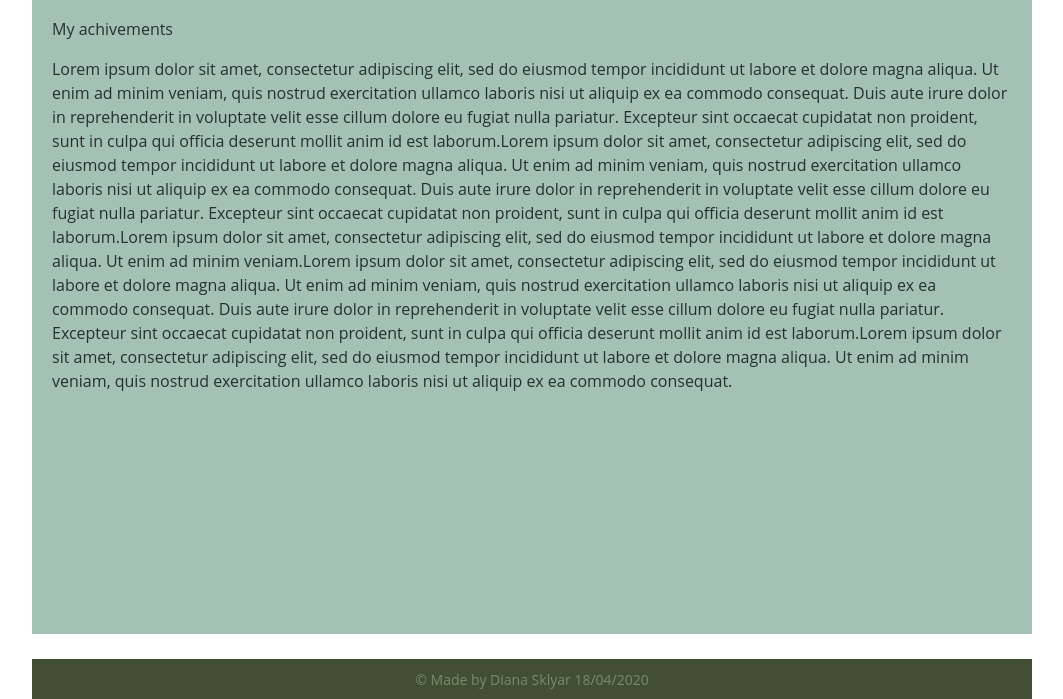
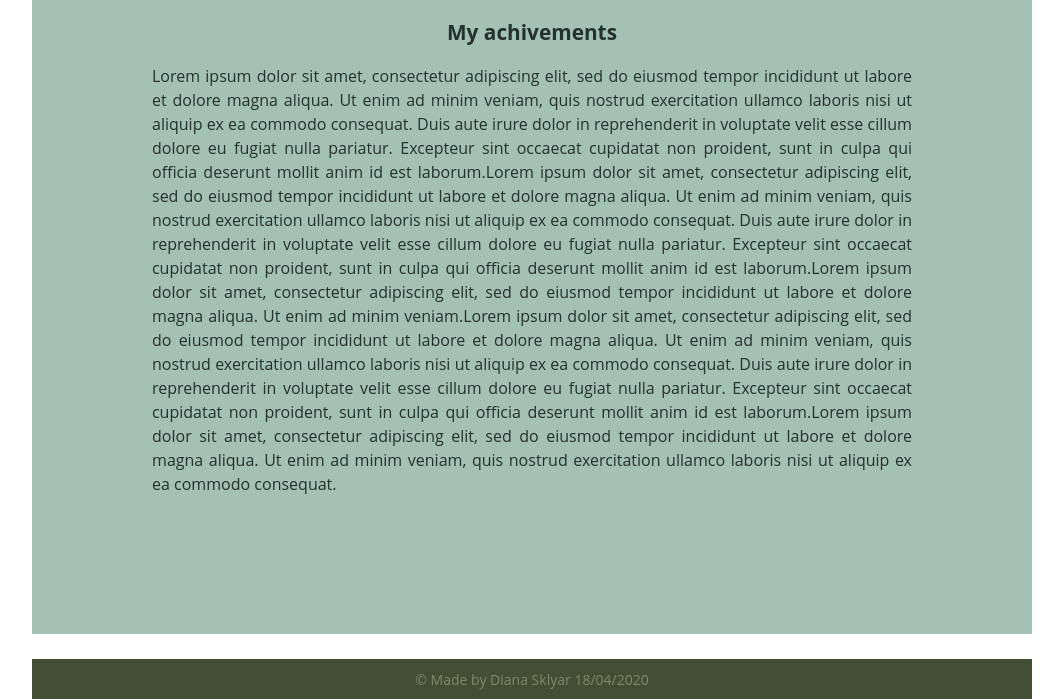
Before and after one commit to di-astronomer/coursera-HTML-CSS-and-Javascript-for-Web-Developers-Assignments, a plain HTML site: page web-lab-1/achivements.html in a window 1280 px wide. Shown: the part 101-800 px from the top of the page, without its empty margins (108-1171 px from the left). Drawn offline with Linux system fonts and the light colour scheme.

Commit message:
Update styles.css

```diff
--- a/web-lab-1/css/styles.css
+++ b/web-lab-1/css/styles.css
@@ -141,13 +141,13 @@ div.sub-content > div{
 
 }
 
-.title-achivments{
+.title-achivements{
   text-align: center;
   font-weight: bold;
   font-size: 1.3em;
 }
 
-.achivments{
+.achivements{
   padding: 0 100px 0 100px;
   text-align: justify;
 }
```
